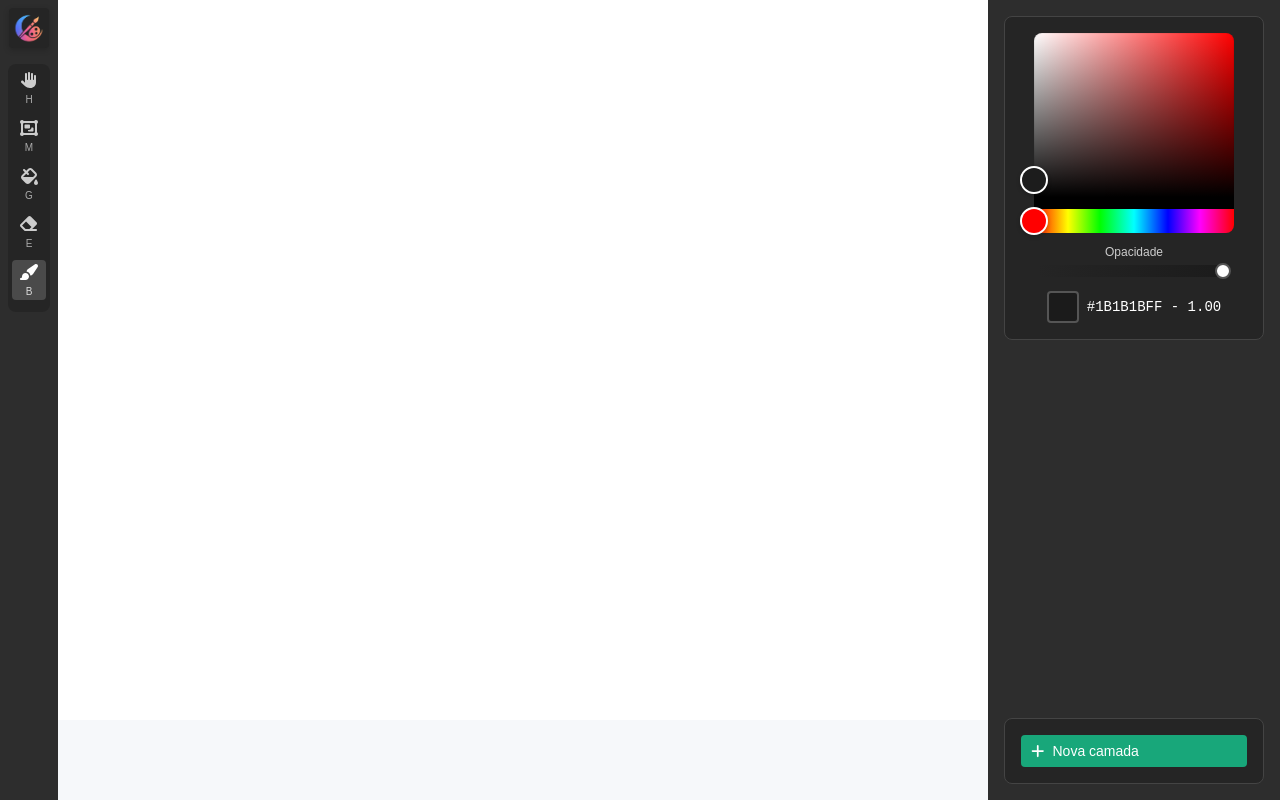
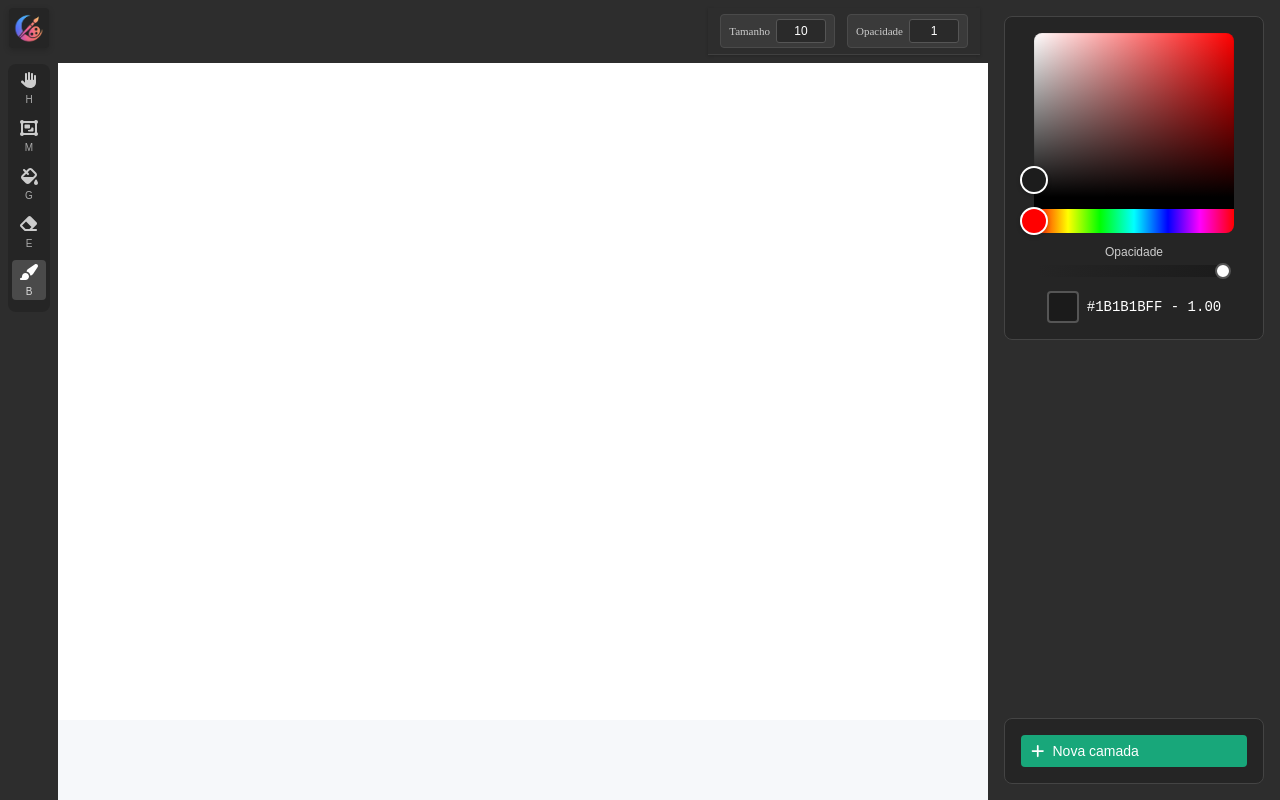
Before and after one commit to BryanChemp/Lunra, a React (Vite) app: page / in a window 1280 px wide. Built offline with nearby package versions, Linux system fonts and the light colour scheme.

Commit message:
Integrating my store hooks into brush controller panel

```diff
--- /dev/null
+++ b/src/features/BrushControllerPanel/BrushControllerPanel.tsx
@@ -0,0 +1,129 @@
+import type { FC, WheelEvent } from "react";
+import styled from "styled-components";
+import { useDrawingStore } from "../../stores/useDrawingStore";
+
+
+const BrushControllerPanel: FC = () => {
+  const brush = useDrawingStore((state) => state.brush);
+  const setBrush = useDrawingStore((state) => state.setBrush);
+
+  const handleWheel =
+    (
+      setter: (val: number) => void,
+      step: number,
+      min: number,
+      max: number
+    ) =>
+    (e: WheelEvent<HTMLInputElement>) => {
+      e.preventDefault();
+      const delta = e.deltaY < 0 ? step : -step;
+      setter((prev) => Math.min(Math.max(prev + delta, min), max));
+    };
+
+  return (
+    <Container>
+      <Field>
+        <Label>Tamanho</Label>
+        <Input
+          type="number"
+          value={brush.size}
+          min={1}
+          max={100}
+          onChange={(e) =>
+            setBrush({ size: Number(e.target.value) })
+          }
+          onWheel={handleWheel((val) => setBrush({ size: val }), 1, 1, 100)}
+        />
+      </Field>
+      <Field>
+        <Label>Opacidade</Label>
+        <Input
+          type="number"
+          value={brush.opacity ?? 1}
+          step={0.1}
+          min={0.1}
+          max={1}
+          onChange={(e) =>
+            setBrush({ opacity: Number(e.target.value) })
+          }
+          onWheel={handleWheel(
+            (val) => setBrush({ opacity: val }),
+            0.1,
+            0.1,
+            1
+          )}
+        />
+      </Field>
+    </Container>
+  );
+};
+
+export default BrushControllerPanel;
+
+const Container = styled.div`
+  display: flex;
+  align-items: center;
+  gap: 12px;
+  padding: 6px 12px;
+  background-color: #2d2d2d;
+  color: white;
+  border-bottom: 1px solid #404040;
+  box-shadow: 0 1px 3px rgba(0, 0, 0, 0.2);
+`;
+
+const Field = styled.div`
+  display: flex;
+  align-items: center;
+  gap: 6px;
+  background-color: #3a3a3a;
+  padding: 4px 8px;
+  border-radius: 4px;
+  border: 1px solid #4a4a4a;
+  transition: all 0.15s ease;
+
+  &:hover {
+    background-color: #404040;
+    border-color: #555;
+  }
+`;
+
+const Label = styled.span`
+  font-size: 11px;
+  font-weight: 500;
+  color: #ccc;
+  white-space: nowrap;
+`;
+
+const Input = styled.input`
+  width: 50px;
+  padding: 4px 6px;
+  border-radius: 3px;
+  border: 1px solid #555;
+  background-color: #2a2a2a;
+  color: white;
+  text-align: center;
+  font-size: 12px;
+  font-weight: 500;
+  transition: all 0.15s ease;
+
+  &:focus {
+    outline: none;
+    border-color: #666;
+    background-color: #2f2f2f;
+    box-shadow: 0 0 0 1px rgba(100, 100, 100, 0.2);
+  }
+
+  &:hover {
+    border-color: #666;
+  }
+
+  &::-webkit-outer-spin-button,
+  &::-webkit-inner-spin-button {
+    -webkit-appearance: none;
+    margin: 0;
+  }
+
+  &[type="number"] {
+    -moz-appearance: textfield;
+  }
+`;
--- a/src/features/Canvas/Canvas.tsx
+++ b/src/features/Canvas/Canvas.tsx
@@ -3,6 +3,7 @@ import styled from "styled-components"
 import DrawingCanvas from "../DrawingCanvas/DrawingCanvas"
 import { useCanvasStore } from "../../stores/useCanvasStore"
 import { useLayerStore } from "../../stores/useLayerStore"
+import MenuTop from "../MenuTop/MenuTop"
 
 const Canvas: FC = () => {
   const { offset, scale, dragging, isSpace, setDragging, setIsSpace, moveOffset, zoomAt } = useCanvasStore()
@@ -64,6 +65,8 @@ const Canvas: FC = () => {
       onMouseLeave={stopDrag}
       onMouseMove={onDrag}
     >
+      <MenuTop/>
+
       <CanvasWrapper
         style={{
           transform: `translate(${offset.x}px, ${offset.y}px) scale(${scale})`,
--- a/src/features/DrawingCanvas/DrawingCanvas.tsx
+++ b/src/features/DrawingCanvas/DrawingCanvas.tsx
@@ -127,7 +127,6 @@ const DrawingCanvas: FC<Props> = ({ width, height, layerId, style }) => {
         left: 0,
         cursor: "crosshair",
         opacity: layer?.visible ? 1 : 0,
-        opacity: layer.visible ? 1 : 0,
         ...style,
       }}
       onMouseDown={startDrawing}
--- /dev/null
+++ b/src/features/MenuTop/MenuTop.tsx
@@ -0,0 +1,27 @@
+import type { FC } from "react";
+import styled from "styled-components";
+import BrushControllerPanel from "../BrushControllerPanel/BrushControllerPanel";
+
+const MenuTop: FC = () => {
+    return (
+        <Container>
+            <div></div>
+            <BrushControllerPanel/>
+        </Container>
+    )
+}
+
+export default MenuTop;
+
+const Container = styled.div`
+    width: 100%;
+    padding: 8px;
+    display: flex;
+    flex-direction: row;
+    justify-content: space-between;
+    align-items: center;
+    position: absolute;
+    top: 0px;
+    z-index: 1000;
+    background-color: ${({ theme }) => theme.neutral.surfaceDark}
+`;
```
